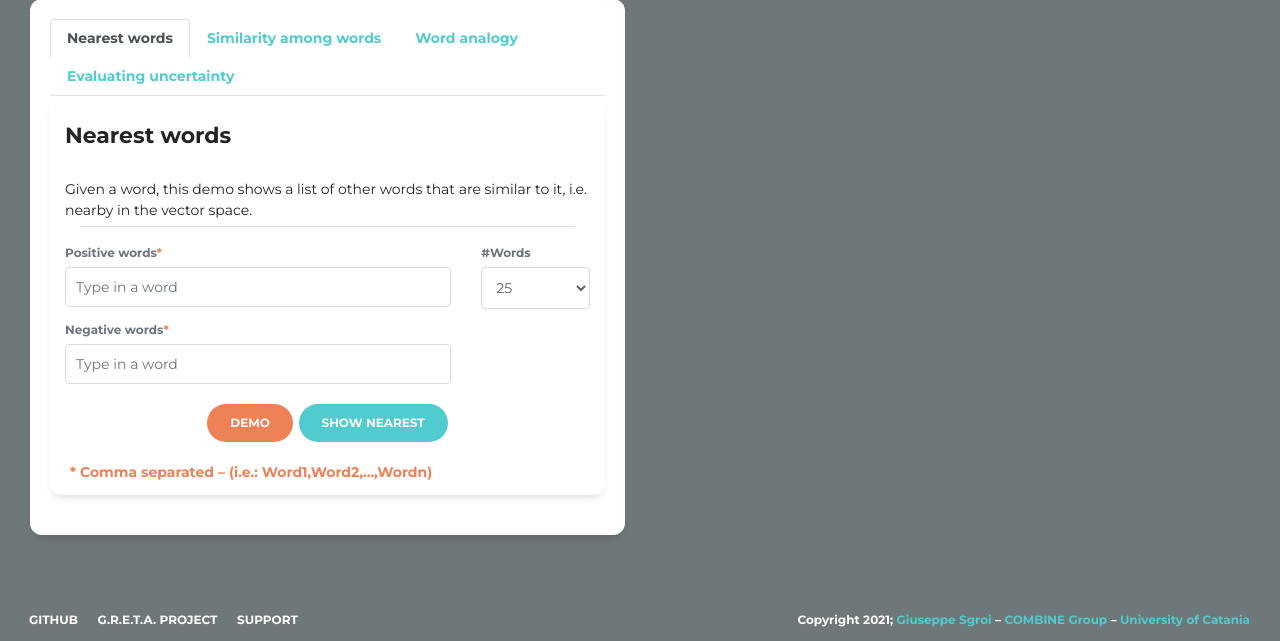
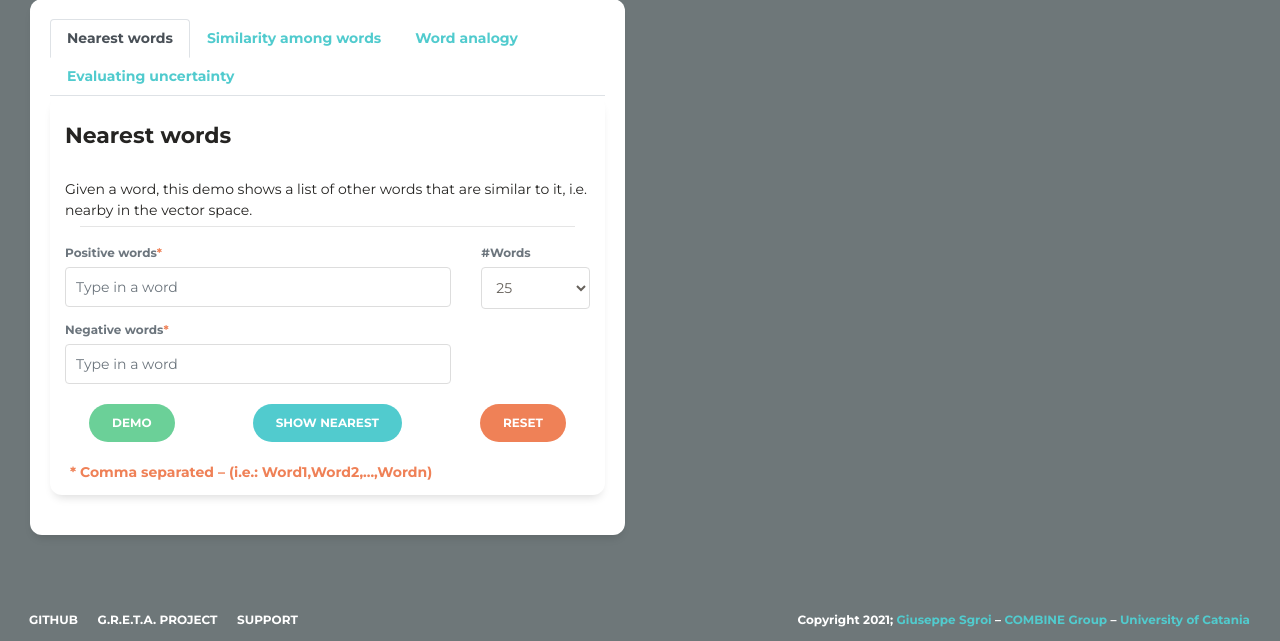
Before and after one commit to Pex2892/ETHOS-Word-Embeddings, a Django app: page / in a window 1280 px wide. Shown: the part 461-1102 px from the top of the page. Run offline with Django 3.2, Linux system fonts and the light colour scheme; some libraries are stand-ins or nearby versions.

Commit message:
Add reset button

```diff
--- a/word_embeddings/static/assets/js/utility.js
+++ b/word_embeddings/static/assets/js/utility.js
@@ -1,20 +1,26 @@
 $(document).ready(function () {
     NW_demo()
     NW_show()
+    NW_reset()
 
     SW_demo()
     SW_show()
+    SW_reset()
 
     WA_demo()
     WA_show()
+    WA_reset()
 
     EU_demo()
     EU_show()
+    EU_reset()
 });
 
 function getModel() {
     return $('#model').val();
 }
+
+// ----- Nearest words -----
 
 function NW_demo() {
     $("#NW_demo").click(function () {
@@ -95,6 +101,16 @@ function NW_show() {
     });
 }
 
+function NW_reset() {
+    $("#NW_reset").click(function () {
+        $('#NW_positive_words').val('')
+
+        $('#NW_negative_words').val('')
+    });
+}
+
+// ----- Similarity among words -----
+
 function SW_demo() {
     $("#SW_demo").click(function () {
         let word1 = $('#SW_words_1')
@@ -170,6 +186,16 @@ function SW_show() {
         }, "json");
     });
 }
+
+function SW_reset() {
+    $("#SW_reset").click(function () {
+        $('#SW_words_1').val('')
+
+        $('#SW_words_2').val('')
+    });
+}
+
+// ----- Word analogy -----
 
 function WA_demo() {
     $("#WA_demo").click(function () {
@@ -259,6 +285,18 @@ function WA_show() {
     });
 }
 
+function WA_reset() {
+    $("#WA_reset").click(function () {
+        $('#WA_word1').val('')
+
+        $('#WA_word2').val('')
+
+        $('#WA_word3').val('')
+    });
+}
+
+// ----- Evaluating uncertainty -----
+
 function EU_demo() {
     $("#EU_demo").click(function () {
         let text = $('#EU_text')
@@ -330,3 +368,9 @@ function EU_show() {
         }, "json");
     });
 }
+
+function EU_reset() {
+    $("#EU_reset").click(function () {
+        $('#EU_text').val('')
+    });
+}
--- a/word_embeddings/templates/word_embeddings/index.html
+++ b/word_embeddings/templates/word_embeddings/index.html
@@ -162,9 +162,16 @@
                                                     </div>
                                                 </div>
                                                 <div class="row">
-                                                    <div class="update ml-auto mr-auto">
-                                                        <button id="NW_demo" class="btn btn-danger btn-round">Demo</button>
+                                                    <div class="update ml-auto mr-auto text-left">
+                                                        <button id="NW_demo" class="btn btn-success btn-round">Demo</button>
+                                                    </div>
+
+                                                    <div class="update ml-auto mr-auto text-center">
                                                         <button id="NW_show" class="btn btn-primary btn-round">Show nearest</button>
+                                                    </div>
+
+                                                    <div class="update ml-auto mr-auto text-right">
+                                                        <button id="NW_reset" class="btn btn-danger btn-round">Reset</button>
                                                     </div>
                                                 </div>
                                             </div>
@@ -176,7 +183,7 @@
                                     <div class="tab-pane fade" id="nav-sw" role="tabpanel" aria-labelledby="nav-sw-tab">
                                         <div class="card card-user">
                                             <div class="card-header">
-                                                <h5 class="card-title font-weight-bold">Similarity of two words</h5>
+                                                <h5 class="card-title font-weight-bold">Similarity among words</h5>
                                             </div>
                                             <div class="card-body">
                                                 Given two or more words, it returns their similarity between 0 and 1.
@@ -202,9 +209,16 @@
                                                     </div>
                                                 </div>
                                                 <div class="row">
-                                                    <div class="update ml-auto mr-auto">
-                                                        <button id="SW_demo" class="btn btn-danger btn-round">Demo</button>
+                                                    <div class="update ml-auto mr-auto text-left">
+                                                        <button id="SW_demo" class="btn btn-success btn-round">Demo</button>
+                                                    </div>
+
+                                                    <div class="update ml-auto mr-auto text-center">
                                                         <button id="SW_show" class="btn btn-primary btn-round">Show similarity</button>
+                                                    </div>
+
+                                                    <div class="update ml-auto mr-auto text-right">
+                                                        <button id="SW_reset" class="btn btn-danger btn-round">Reset</button>
                                                     </div>
                                                 </div>
                                             </div>
@@ -259,9 +273,16 @@
                                                     </div>
                                                 </div>
                                                 <div class="row">
-                                                    <div class="update ml-auto mr-auto">
-                                                        <button id="WA_demo" class="btn btn-danger btn-round">Demo</button>
-                                                        <button id="WA_show" type="submit" class="btn btn-primary btn-round">Show analogy</button>
+                                                    <div class="update ml-auto mr-auto text-left">
+                                                        <button id="WA_demo" class="btn btn-success btn-round">Demo</button>
+                                                    </div>
+
+                                                    <div class="update ml-auto mr-auto text-center">
+                                                        <button id="WA_show" class="btn btn-primary btn-round">Show analogy</button>
+                                                    </div>
+
+                                                    <div class="update ml-auto mr-auto text-right">
+                                                        <button id="WA_reset" class="btn btn-danger btn-round">Reset</button>
                                                     </div>
                                                 </div>
                                             </div>
@@ -284,12 +305,18 @@
                                                             <textarea id="EU_text" placeholder="Type in a word" rows="10" style="width: 100%;resize: none;border: transparent 2px gray;border-left-radius: 5px;border-right-radius: 5px;outline: none;"></textarea>
                                                         </div>
                                                     </div>
-
                                                 </div>
                                                 <div class="row">
-                                                    <div class="update ml-auto mr-auto">
-                                                        <button id="EU_demo" class="btn btn-danger btn-round">Demo</button>
+                                                    <div class="update ml-auto mr-auto text-left">
+                                                        <button id="EU_demo" class="btn btn-success btn-round">Demo</button>
+                                                    </div>
+
+                                                    <div class="update ml-auto mr-auto text-center">
                                                         <button id="EU_show" class="btn btn-primary btn-round">Evaluate</button>
+                                                    </div>
+
+                                                    <div class="update ml-auto mr-auto text-right">
+                                                        <button id="EU_reset" class="btn btn-danger btn-round">Reset</button>
                                                     </div>
                                                 </div>
                                             </div>
```
